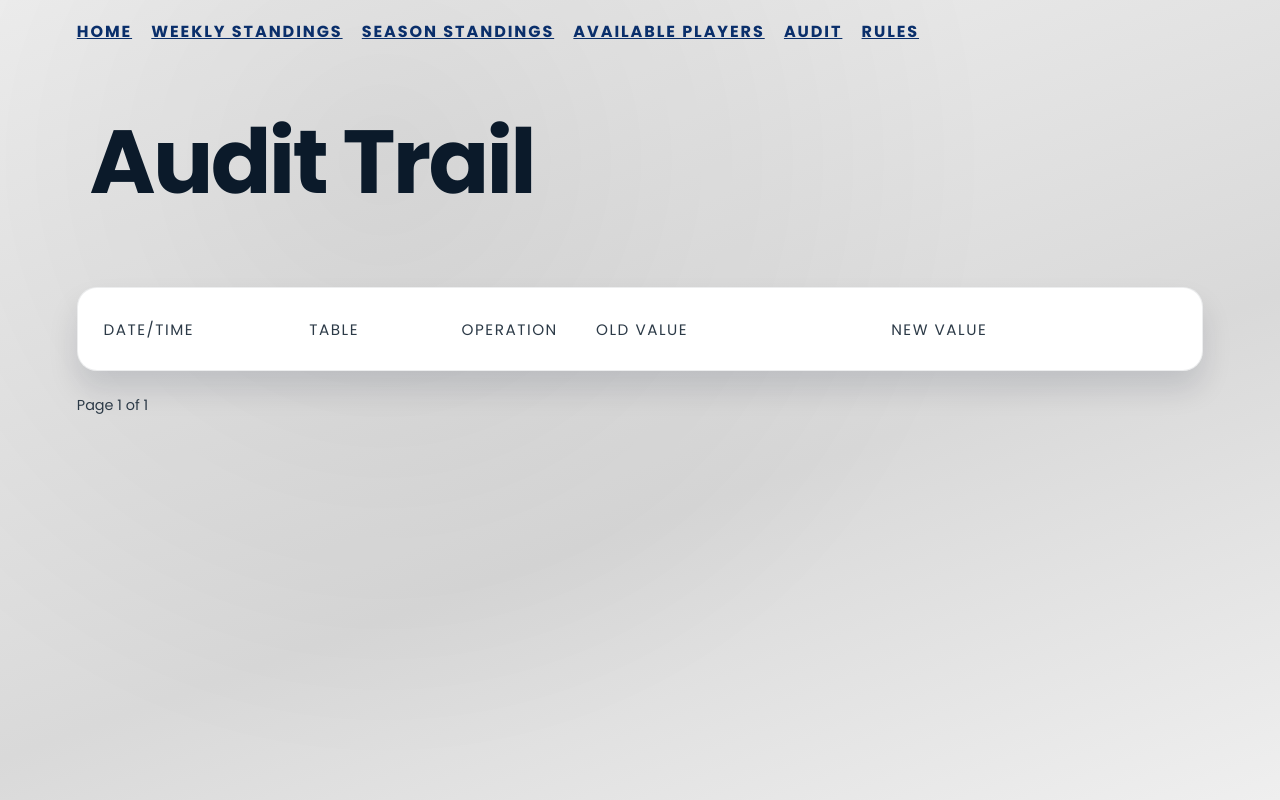
After one commit to rmbryan71/ebl, a Flask app: page /audit in a window 1280 px wide. The commit adds this page. Run offline with Flask 3, Linux system fonts and the light colour scheme; data that the repository does not hold is empty; some libraries are stand-ins or nearby versions.

Commit message:
adds audit trail, flexes between DBs on Render and Local

```diff
--- a/app.py
+++ b/app.py
@@ -1,8 +1,9 @@
 from collections import defaultdict
 from datetime import date, datetime, timedelta
-import sqlite3
 
 from flask import Flask, render_template, request
+
+from db import get_connection, param_placeholder
 
 
 DB_PATH = "ebl.db"
@@ -11,8 +12,7 @@ app = Flask(__name__)
 
 
 def load_roster(db_path=DB_PATH):
-    conn = sqlite3.connect(db_path)
-    conn.row_factory = sqlite3.Row
+    conn = get_connection(db_path)
     cursor = conn.cursor()
 
     cursor.execute("""
@@ -52,9 +52,9 @@ def load_roster(db_path=DB_PATH):
 
 
 def load_team_stats(team_id=None, db_path=DB_PATH):
-    conn = sqlite3.connect(db_path)
-    conn.row_factory = sqlite3.Row
+    conn = get_connection(db_path)
     cursor = conn.cursor()
+    ph = param_placeholder()
 
     cursor.execute("SELECT id, name FROM teams ORDER BY name")
     teams = cursor.fetchall()
@@ -75,11 +75,11 @@ def load_team_stats(team_id=None, db_path=DB_PATH):
             p.name AS player_name
         FROM stats s
         JOIN players p ON p.id = s.player_id
-        WHERE s.team_id = ?
+        WHERE s.team_id = {ph}
           AND (COALESCE(s.offense, 0) != 0 OR COALESCE(s.pitching, 0) != 0)
         """ + date_filter + """
         ORDER BY s.date DESC, p.name
-        """,
+        """.format(ph=ph),
         params,
     )
     rows = cursor.fetchall()
@@ -95,10 +95,10 @@ def load_team_stats(team_id=None, db_path=DB_PATH):
         JOIN players p ON p.id = tp.player_id
         LEFT JOIN stats s
             ON s.player_id = p.id AND s.team_id = tp.team_id
-        WHERE tp.team_id = ?
+        WHERE tp.team_id = {ph}
         GROUP BY p.id
         ORDER BY p.name
-        """,
+        """.format(ph=ph),
         (selected_team_id,),
     )
     player_totals = cursor.fetchall()
@@ -111,7 +111,7 @@ def load_team_stats(team_id=None, db_path=DB_PATH):
             SUM(offense) AS total_offense,
             SUM(pitching) AS total_pitching
         FROM stats
-        WHERE team_id = ?
+        WHERE team_id = {ph}
         {totals_filter}
         """,
         totals_params,
@@ -157,9 +157,9 @@ def team_stats():
 
 
 def load_leaderboard(week_start=None, db_path=DB_PATH):
-    conn = sqlite3.connect(db_path)
-    conn.row_factory = sqlite3.Row
+    conn = get_connection(db_path)
     cursor = conn.cursor()
+    ph = param_placeholder()
 
     cursor.execute("SELECT DISTINCT date FROM stats ORDER BY date DESC")
     dates = []
@@ -186,7 +186,7 @@ def load_leaderboard(week_start=None, db_path=DB_PATH):
     selected_week_end = None
     if selected_week_start:
         selected_week_end = selected_week_start + timedelta(days=6)
-        date_filter = "WHERE s.date BETWEEN ? AND ?"
+        date_filter = f"WHERE s.date BETWEEN {ph} AND {ph}"
         params.extend([selected_week_start.isoformat(), selected_week_end.isoformat()])
 
     cursor.execute(
@@ -225,20 +225,20 @@ def load_leaderboard(week_start=None, db_path=DB_PATH):
     pitching_points = {}
     if selected_week_end and selected_week_end < date.today():
         cursor.execute(
-            """
+            f"""
             SELECT team_id, value
             FROM points
-            WHERE date = ? AND type = 'offense'
+            WHERE date = {ph} AND type = 'offense'
             """,
             (selected_week_end.isoformat(),),
         )
         offense_points = {row["team_id"]: row["value"] for row in cursor.fetchall()}
 
         cursor.execute(
-            """
+            f"""
             SELECT team_id, value
             FROM points
-            WHERE date = ? AND type = 'defense'
+            WHERE date = {ph} AND type = 'defense'
             """,
             (selected_week_end.isoformat(),),
         )
@@ -279,9 +279,9 @@ def week_view():
 
 
 def load_player_details(player_id, db_path=DB_PATH):
-    conn = sqlite3.connect(db_path)
-    conn.row_factory = sqlite3.Row
+    conn = get_connection(db_path)
     cursor = conn.cursor()
+    ph = param_placeholder()
 
     cursor.execute(
         """
@@ -295,8 +295,8 @@ def load_player_details(player_id, db_path=DB_PATH):
         FROM players p
         LEFT JOIN team_player tp ON tp.player_id = p.id
         LEFT JOIN teams t ON t.id = tp.team_id
-        WHERE p.id = ?
-        """,
+        WHERE p.id = {ph}
+        """.format(ph=ph),
         (player_id,),
     )
     player = cursor.fetchone()
@@ -305,7 +305,7 @@ def load_player_details(player_id, db_path=DB_PATH):
         return None, [], None
 
     cursor.execute(
-        "SELECT MIN(date) AS first_date FROM stats WHERE player_id = ?",
+        f"SELECT MIN(date) AS first_date FROM stats WHERE player_id = {ph}",
         (player_id,),
     )
     first_row = cursor.fetchone()
@@ -322,10 +322,10 @@ def load_player_details(player_id, db_path=DB_PATH):
             """
             SELECT date, offense, pitching
             FROM stats
-            WHERE player_id = ? AND date LIKE ?
+            WHERE player_id = {ph} AND date LIKE {ph}
               AND (COALESCE(offense, 0) != 0 OR COALESCE(pitching, 0) != 0)
             ORDER BY date DESC
-            """,
+            """.format(ph=ph),
             (player_id, f"{year}-%"),
         )
         stats_rows = cursor.fetchall()
@@ -350,8 +350,7 @@ def player_view():
 
 
 def load_season_totals(db_path=DB_PATH):
-    conn = sqlite3.connect(db_path)
-    conn.row_factory = sqlite3.Row
+    conn = get_connection(db_path)
     cursor = conn.cursor()
 
     cursor.execute(
@@ -380,8 +379,7 @@ def season_view():
 
 
 def load_available_players(db_path=DB_PATH):
-    conn = sqlite3.connect(db_path)
-    conn.row_factory = sqlite3.Row
+    conn = get_connection(db_path)
     cursor = conn.cursor()
     cursor.execute(
         """
@@ -407,5 +405,44 @@ def available_view():
     return render_template("available.html", rows=rows)
 
 
+def load_audit(page, page_size=50, db_path=DB_PATH):
+    conn = get_connection(db_path)
+    cursor = conn.cursor()
+    ph = param_placeholder()
+
+    cursor.execute("SELECT COUNT(*) AS count FROM audit")
+    total = cursor.fetchone()["count"]
+
+    offset = (page - 1) * page_size
+    cursor.execute(
+        f"""
+        SELECT datetime, table_name, operation, old_value, new_value
+        FROM audit
+        ORDER BY datetime DESC, id DESC
+        LIMIT {ph} OFFSET {ph}
+        """,
+        (page_size, offset),
+    )
+    rows = cursor.fetchall()
+    conn.close()
+
+    total_pages = max(1, (total + page_size - 1) // page_size)
+    return rows, total_pages
+
+
+@app.route("/audit")
+def audit_view():
+    page = request.args.get("page", type=int) or 1
+    if page < 1:
+        page = 1
+    rows, total_pages = load_audit(page)
+    return render_template(
+        "audit.html",
+        rows=rows,
+        page=page,
+        total_pages=total_pages,
+    )
+
+
 if __name__ == "__main__":
     app.run(debug=True)
--- /dev/null
+++ b/db.py
@@ -0,0 +1,25 @@
+import os
+import sqlite3
+
+import psycopg
+from psycopg.rows import dict_row
+
+
+DB_PATH = "ebl.db"
+DATABASE_URL = os.getenv("DATABASE_URL")
+
+
+def get_connection(db_path=DB_PATH):
+    if DATABASE_URL:
+        return psycopg.connect(DATABASE_URL, row_factory=dict_row)
+    conn = sqlite3.connect(db_path)
+    conn.row_factory = sqlite3.Row
+    return conn
+
+
+def param_placeholder():
+    return "%s" if DATABASE_URL else "?"
+
+
+def using_postgres():
+    return bool(DATABASE_URL)
--- a/static/styles.css
+++ b/static/styles.css
@@ -461,6 +461,35 @@ a:hover {
   text-align: right;
 }
 
+.audit-table {
+  font-size: 0.95rem;
+}
+
+.audit-row {
+  grid-template-columns: 1.2fr 0.8fr 0.7fr 1.5fr 1.5fr;
+}
+
+.audit-json {
+  font-family: "Poppins", sans-serif;
+  font-size: 0.85rem;
+  color: var(--ink-soft);
+  word-break: break-word;
+}
+
+.audit-pagination {
+  display: flex;
+  justify-content: space-between;
+  align-items: center;
+  font-size: 0.9rem;
+  color: var(--ink-soft);
+}
+
+.audit-mobile-note {
+  display: none;
+  font-size: 0.95rem;
+  color: var(--ink-soft);
+}
+
 @media (max-width: 699px) {
   .league-title--home {
     margin-bottom: 0.2rem;
@@ -534,6 +563,15 @@ a:hover {
 
   .season-cards {
     display: grid;
+  }
+
+  .audit-page {
+    display: none;
+  }
+
+  .audit-mobile-note {
+    display: block;
+    padding: 0 6vw 2rem;
   }
 }
 
@@ -627,6 +665,10 @@ a:hover {
     grid-template-columns: 1fr 120px 90px;
     gap: 0.9rem;
   }
+
+  .audit-row {
+    grid-template-columns: 1.1fr 0.8fr 0.7fr 1.6fr 1.6fr;
+  }
 }
 
 @media (min-width: 1200px) {
@@ -646,4 +688,8 @@ a:hover {
     grid-template-columns: 1fr 150px 110px;
     gap: 1.1rem;
   }
+
+  .audit-table {
+    font-size: 1rem;
+  }
 }
--- /dev/null
+++ b/templates/audit.html
@@ -0,0 +1,63 @@
+<!doctype html>
+<html lang="en">
+  <head>
+    <meta charset="utf-8" />
+    <meta name="viewport" content="width=device-width, initial-scale=1" />
+    <title>EBL Audit</title>
+    <link rel="stylesheet" href="{{ url_for('static', filename='styles.css') }}" />
+  </head>
+  <body>
+    <div class="backdrop"></div>
+    <nav class="top-nav">
+      <a href="/">Home</a>
+      <a href="/week">Weekly Standings</a>
+      <a href="/season">Season Standings</a>
+      <a href="/available">Available Players</a>
+      <a href="/audit">Audit</a>
+      <a href="https://www.robertbryan.net/ebl.html" target="_blank" rel="noopener">Rules</a>
+    </nav>
+    <nav class="bottom-nav">
+      <a href="/">Home</a>
+      <a href="/week">Week</a>
+      <a href="/season">Season</a>
+    </nav>
+    <header class="hero">
+      <div class="hero-content">
+        <h1 class="league-title league-title--small">Audit Trail</h1>
+      </div>
+    </header>
+
+    <main class="stats audit-page">
+      <section class="stats-table audit-table">
+        <div class="stats-row header audit-row">
+          <span>Date/time</span>
+          <span>Table</span>
+          <span>Operation</span>
+          <span>Old value</span>
+          <span>New value</span>
+        </div>
+        {% for row in rows %}
+        <div class="stats-row audit-row" style="--i: {{ loop.index0 }}">
+          <span>{{ row.datetime }}</span>
+          <span>{{ row.table_name }}</span>
+          <span>{{ row.operation }}</span>
+          <span class="audit-json">{{ row.old_value or "-" }}</span>
+          <span class="audit-json">{{ row.new_value or "-" }}</span>
+        </div>
+        {% endfor %}
+      </section>
+
+      <div class="audit-pagination">
+        {% if page > 1 %}
+        <a href="/audit?page={{ page - 1 }}">Previous</a>
+        {% endif %}
+        <span>Page {{ page }} of {{ total_pages }}</span>
+        {% if page < total_pages %}
+        <a href="/audit?page={{ page + 1 }}">Next</a>
+        {% endif %}
+      </div>
+
+      <p class="audit-mobile-note">Audit trail is available on larger screens.</p>
+    </main>
+  </body>
+</html>
--- a/templates/available.html
+++ b/templates/available.html
@@ -13,6 +13,7 @@
       <a href="/week">Weekly Standings</a>
       <a href="/season">Season Standings</a>
       <a href="/available">Available Players</a>
+      <a href="/audit">Audit</a>
       <a href="https://www.robertbryan.net/ebl.html" target="_blank" rel="noopener">Rules</a>
     </nav>
     <nav class="bottom-nav">
--- a/templates/leaderboard.html
+++ b/templates/leaderboard.html
@@ -13,6 +13,7 @@
       <a href="/week">Weekly Standings</a>
       <a href="/season">Season Standings</a>
       <a href="/available">Available Players</a>
+      <a href="/audit">Audit</a>
       <a href="https://www.robertbryan.net/ebl.html" target="_blank" rel="noopener">Rules</a>
     </nav>
     <nav class="bottom-nav">
--- a/templates/player.html
+++ b/templates/player.html
@@ -13,6 +13,7 @@
       <a href="/week">Weekly Standings</a>
       <a href="/season">Season Standings</a>
       <a href="/available">Available Players</a>
+      <a href="/audit">Audit</a>
       <a href="https://www.robertbryan.net/ebl.html" target="_blank" rel="noopener">Rules</a>
     </nav>
     <nav class="bottom-nav">
--- a/templates/roster.html
+++ b/templates/roster.html
@@ -13,6 +13,7 @@
       <a href="/week">Weekly Standings</a>
       <a href="/season">Season Standings</a>
       <a href="/available">Available Players</a>
+      <a href="/audit">Audit</a>
       <a href="https://www.robertbryan.net/ebl.html" target="_blank" rel="noopener">Rules</a>
     </nav>
     <nav class="bottom-nav">
--- a/templates/season.html
+++ b/templates/season.html
@@ -13,6 +13,7 @@
       <a href="/week">Weekly Standings</a>
       <a href="/season">Season Standings</a>
       <a href="/available">Available Players</a>
+      <a href="/audit">Audit</a>
       <a href="https://www.robertbryan.net/ebl.html" target="_blank" rel="noopener">Rules</a>
     </nav>
     <nav class="bottom-nav">
--- a/templates/team-stats.html
+++ b/templates/team-stats.html
@@ -13,6 +13,7 @@
       <a href="/week">Weekly Standings</a>
       <a href="/season">Season Standings</a>
       <a href="/available">Available Players</a>
+      <a href="/audit">Audit</a>
       <a href="https://www.robertbryan.net/ebl.html" target="_blank" rel="noopener">Rules</a>
     </nav>
     <nav class="bottom-nav">
```
Also changed, not shown: db-check.py (added, +13 -0 lines), make-test-league.py (+23 -15 lines), roster-sync.py (+9 -7 lines), scoring.py (+7 -7 lines), stats-populate.py (+28 -10 lines).
